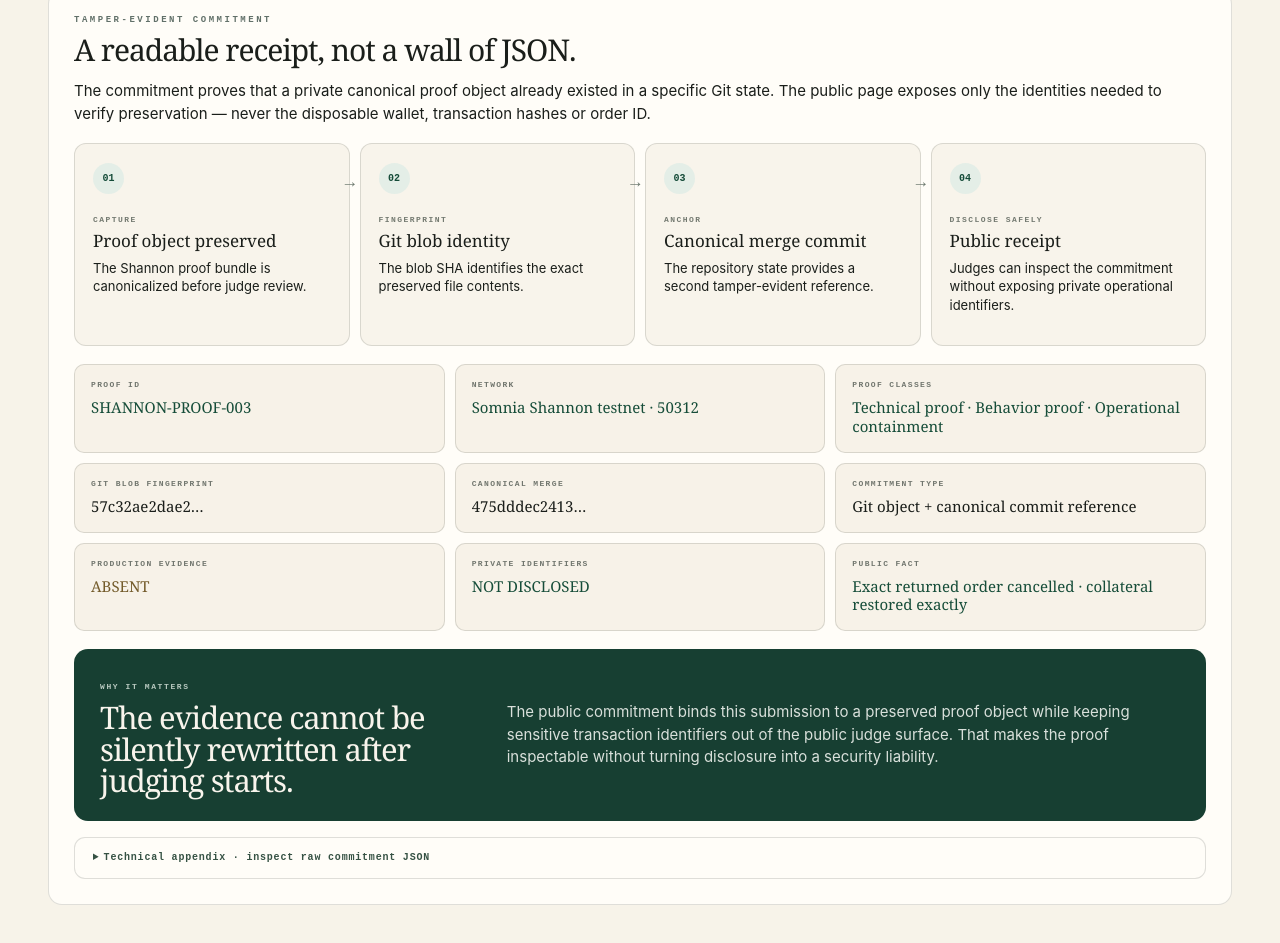
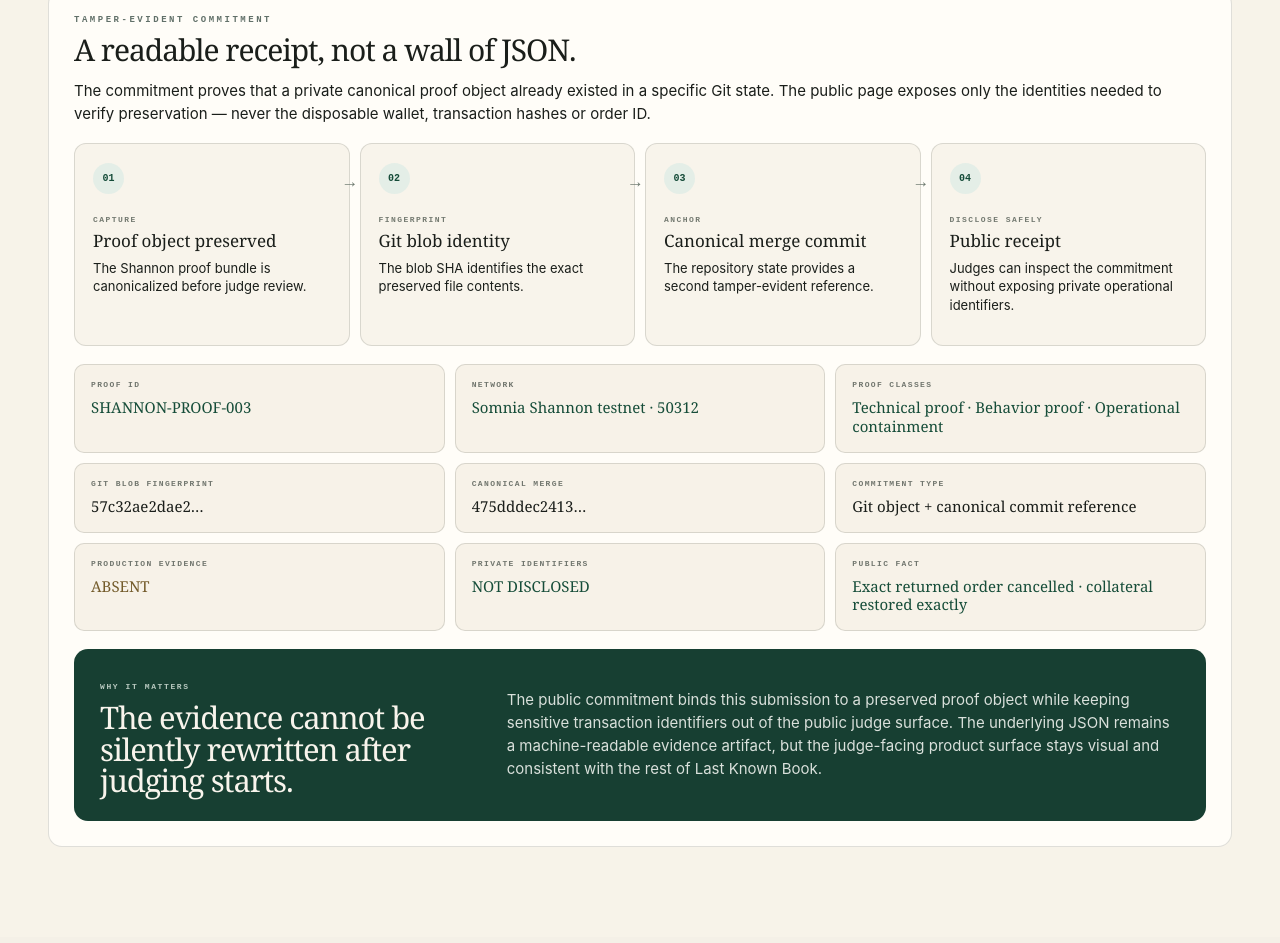
Before and after one commit to Faadil1/Last-Known-Book, a website: page proof.html in a window 1280 px wide. Shown: the part 1034-1977 px from the top of the page. Drawn offline with Linux system fonts and the light colour scheme.

Commit message:
Make proof commitment a visual receipt

```diff
--- a/proof.html
+++ b/proof.html
@@ -69,7 +69,7 @@
       </article>
     </section>
 
-    <section class="proof-room-card" style="margin-top:18px" aria-labelledby="commitment-title">
+    <section id="commitment" class="proof-room-card" style="margin-top:18px" aria-labelledby="commitment-title">
       <div class="page-kicker">TAMPER-EVIDENT COMMITMENT</div>
       <h2 id="commitment-title">A readable receipt, not a wall of JSON.</h2>
       <p>The commitment proves that a private canonical proof object already existed in a specific Git state. The public page exposes only the identities needed to verify preservation — never the disposable wallet, transaction hashes or order ID.</p>
@@ -85,13 +85,8 @@
 
       <div class="commitment-meaning">
         <div><small>WHY IT MATTERS</small><h2>The evidence cannot be silently rewritten after judging starts.</h2></div>
-        <p>The public commitment binds this submission to a preserved proof object while keeping sensitive transaction identifiers out of the public judge surface. That makes the proof inspectable without turning disclosure into a security liability.</p>
+        <p>The public commitment binds this submission to a preserved proof object while keeping sensitive transaction identifiers out of the public judge surface. The underlying JSON remains a machine-readable evidence artifact, but the judge-facing product surface stays visual and consistent with the rest of Last Known Book.</p>
       </div>
-
-      <details class="raw-commitment">
-        <summary>Technical appendix · inspect raw commitment JSON</summary>
-        <pre id="proof-commitment-json">Loading…</pre>
-      </details>
     </section>
   </main>
 
```
